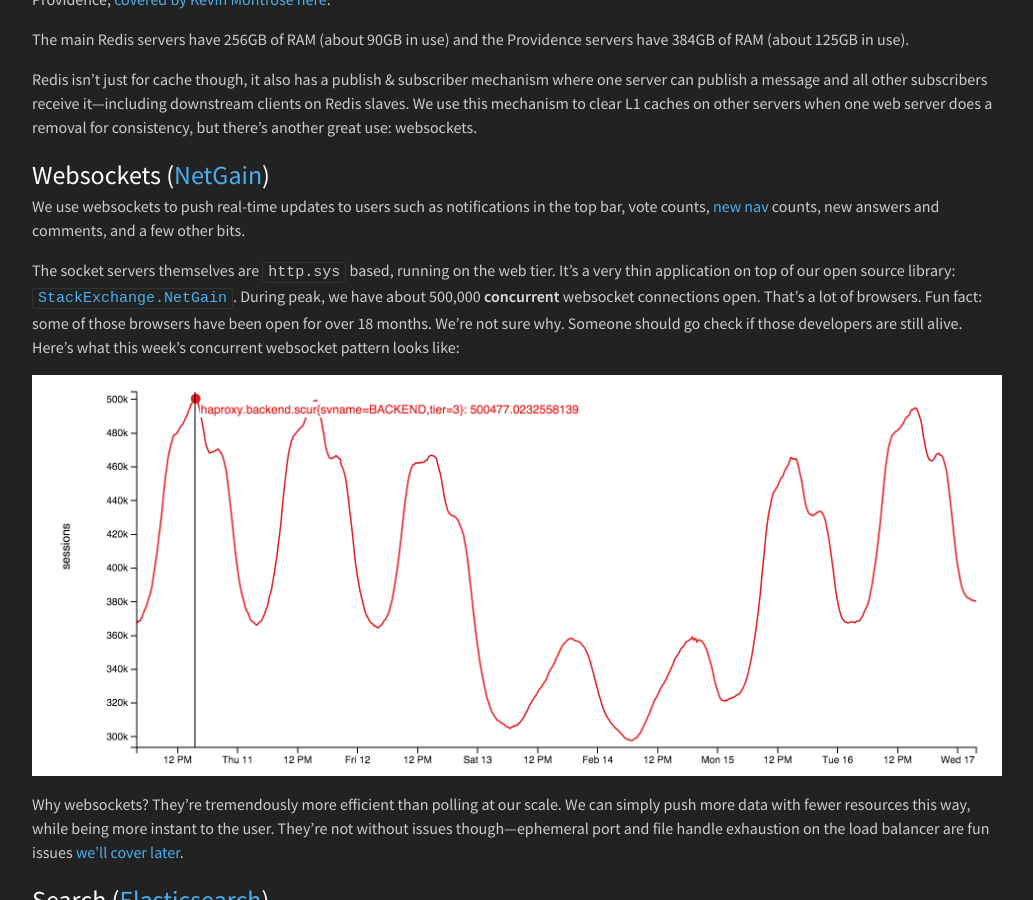
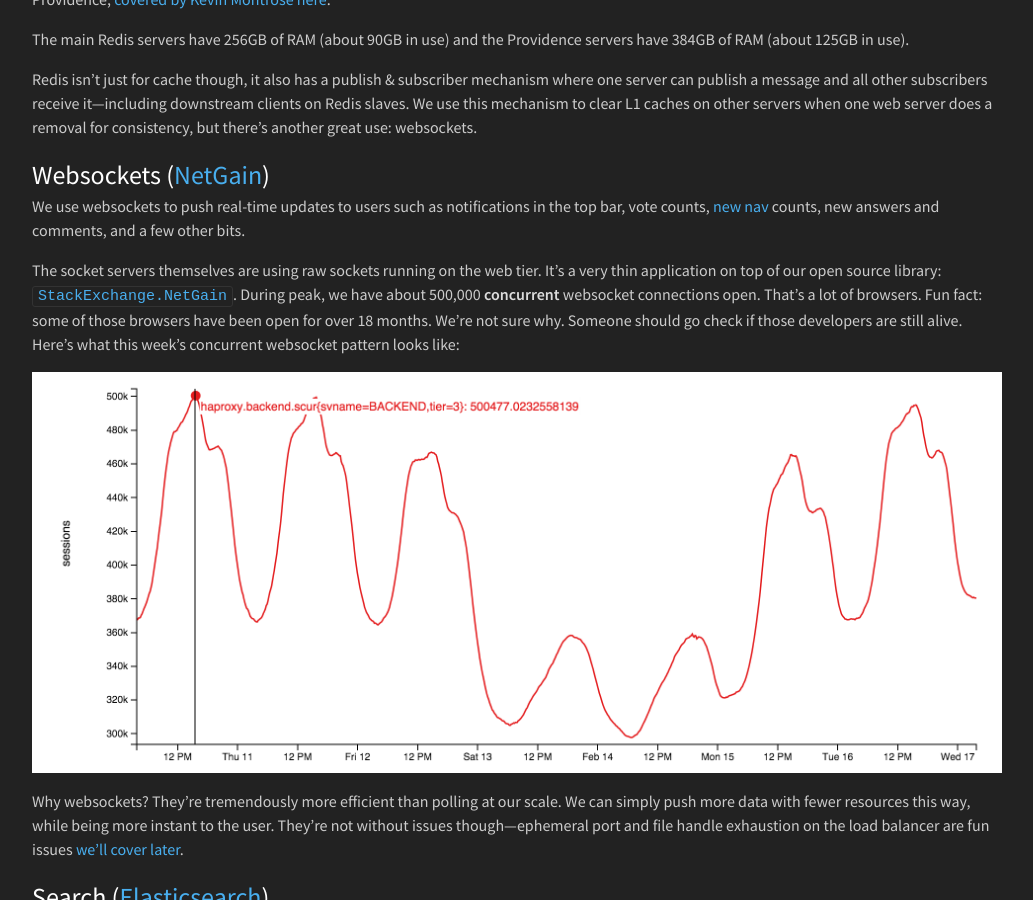
Before and after one commit to NickCraver/nickcraver.github.com, a Jekyll site: the page built from blog/_posts/2016-02-17-stack-overflow-the-architecture-2016-edition.markdown, in a window 1280 px wide and 900 px high, scrolled down 6156 px. Shown: the whole window, without its empty margins (123-1156 px from the left). Built offline with Jekyll 4.4.1, drawn with Linux system fonts in a browser that asks for light colours; comment, search, counter and statistics services are not loaded.

Commit message:
Fix socket info - not the case in prod today.

```diff
--- a/blog/_posts/2016-02-17-stack-overflow-the-architecture-2016-edition.markdown
+++ b/blog/_posts/2016-02-17-stack-overflow-the-architecture-2016-edition.markdown
@@ -127,7 +127,7 @@
 
 We use websockets to push real-time updates to users such as notifications in the top bar, vote counts, [new nav](http://meta.stackoverflow.com/questions/308875/new-navigation-release-candidate) counts, new answers and comments, and a few other  bits.
 
-The socket servers themselves are `http.sys` based, running on the web tier. It's a very thin application on top of our open source library: [`StackExchange.NetGain`](https://github.com/StackExchange/NetGain). During peak, we have about 500,000 **concurrent** websocket connections open. That's a lot of browsers. Fun fact: some of those browsers have been open for over 18 months. We're not sure why. Someone should go check if those developers are still alive. Here's what this week's concurrent websocket pattern looks like:
+The socket servers themselves are using raw sockets running on the web tier. It's a very thin application on top of our open source library: [`StackExchange.NetGain`](https://github.com/StackExchange/NetGain). During peak, we have about 500,000 **concurrent** websocket connections open. That's a lot of browsers. Fun fact: some of those browsers have been open for over 18 months. We're not sure why. Someone should go check if those developers are still alive. Here's what this week's concurrent websocket pattern looks like:
 
 ![Websocket connection counts from Bosun]({{ site.contenturl }}SO-Architecture-Bosun-Websockets.png)
 
```
